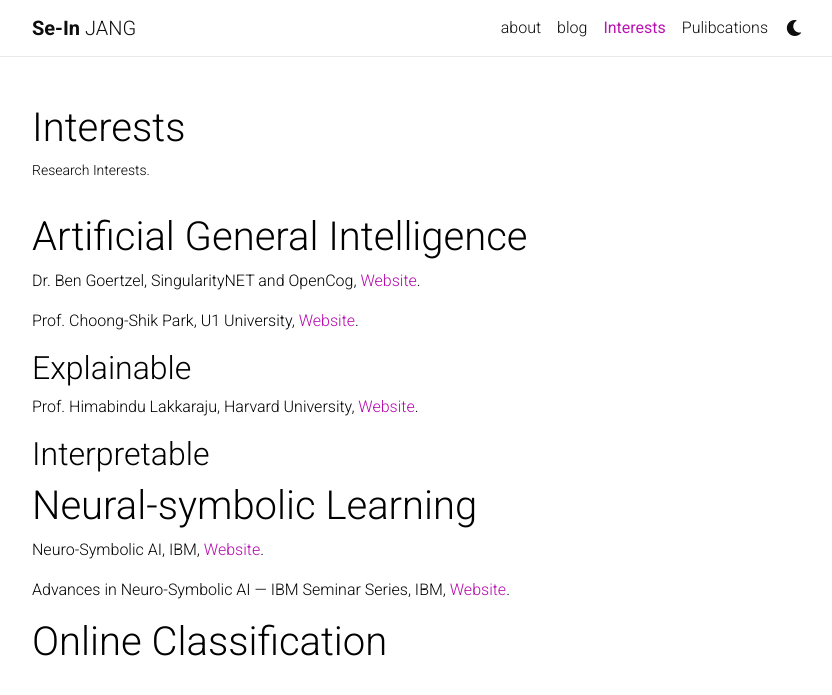
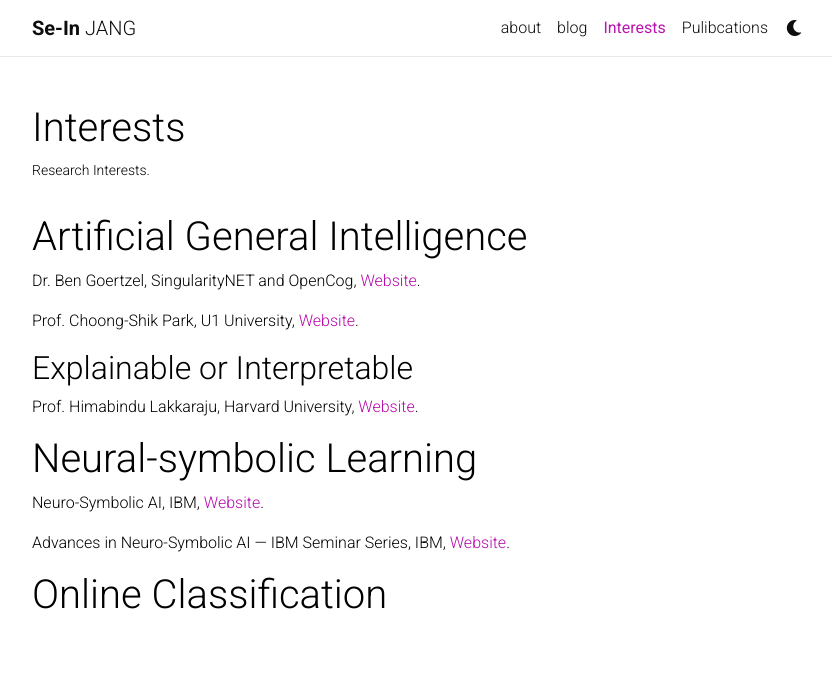
Before and after one commit to sijang/sijang.github.io, a Jekyll site: the page built from _pages/Interests.md, in a window 1280 px wide. Shown: the top 695 px of the page, without its empty margins (223-1055 px from the left). Built offline with Jekyll 4.4.1, drawn with Linux system fonts in a browser that asks for light colours; nearby versions of some CDN libraries; a style sheet for code colours, icons or effects is not loaded.

```diff
--- a/_pages/Interests.md
+++ b/_pages/Interests.md
@@ -11,11 +11,10 @@ nav: true
 
   > Prof. Choong-Shik Park, U1 University, [Website](https://www.researchgate.net/profile/Choong-Shik-Park){:target="_blank"}.
 
-## Explainable
+## Explainable or Interpretable
   > Prof. Himabindu Lakkaraju, Harvard University, [Website](https://himalakkaraju.github.io){:target="_blank"}.
 
 
-## Interpretable
 
 # Neural-symbolic Learning
   > Neuro-Symbolic AI, IBM, [Website](https://researcher.watson.ibm.com/researcher/view_group.php?id=10518){:target="_blank"}.
```
